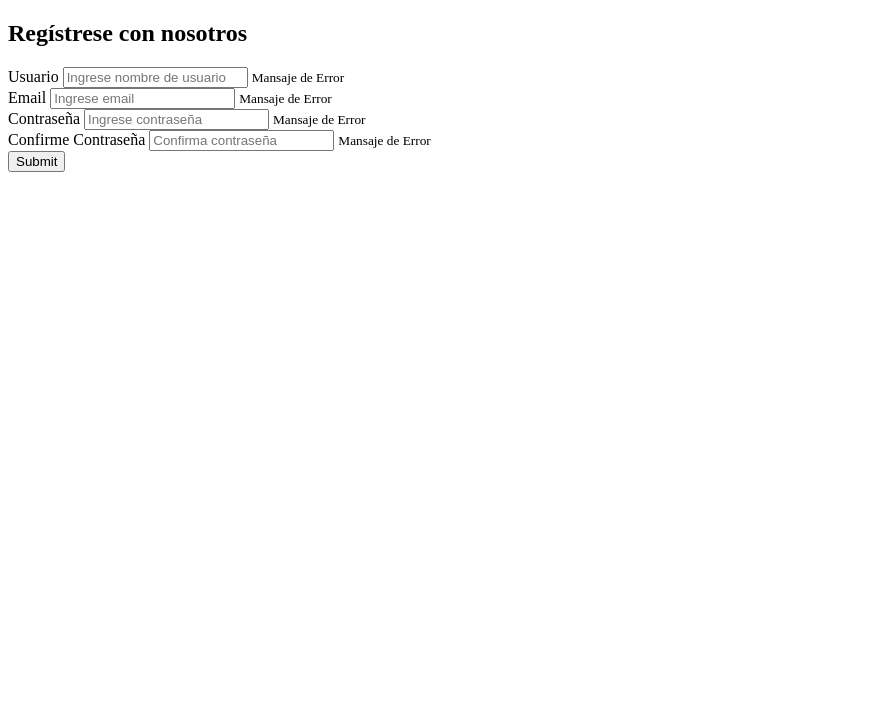
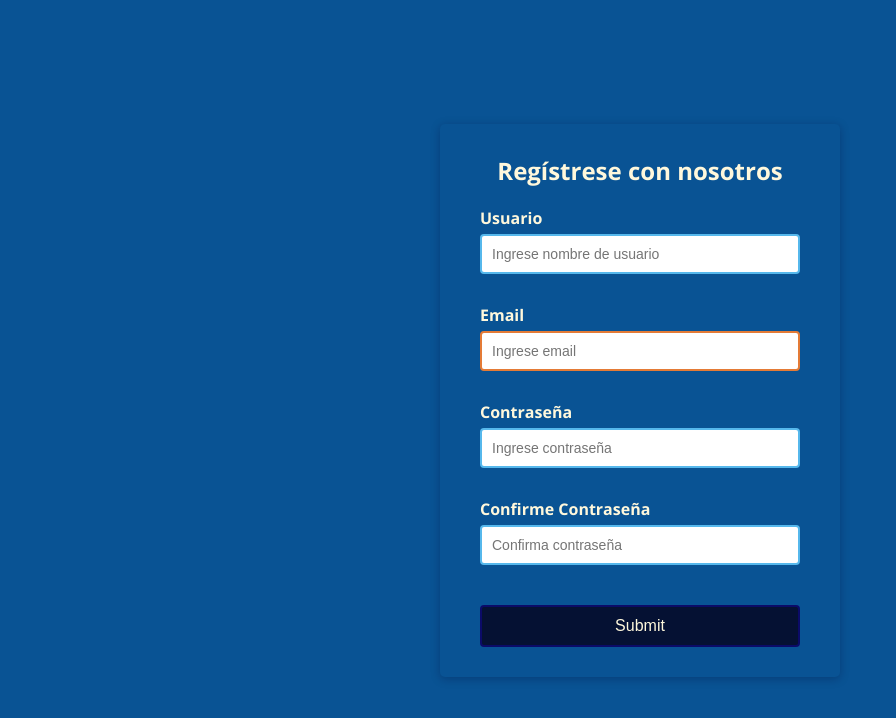
Before and after one commit to NPGonzalez/validation, a plain HTML site: page src/index.html in a window 1280 px wide. Shown: the whole page, without its empty margins (0-896 px from the left). Drawn offline with nearby package versions, Linux system fonts and the light colour scheme.

Commit message:
Se crea estilo

```diff
--- a/src/index.html
+++ b/src/index.html
@@ -17,7 +17,7 @@
                 <input type="text" id="username" placeholder="Ingrese nombre de usuario">
                 <small>Mansaje de Error</small>
             </div>
-            <div class="form-control">
+            <div class="form-control error">
                 <label for="email">Email</label>
                 <input type="text" id="email" placeholder="Ingrese email">
                 <small>Mansaje de Error</small>
--- a/src/style.css
+++ b/src/style.css
@@ -0,0 +1,94 @@
+@import url('https://fonts.googleapis.com/css2?family=Open+Sans:wght@700&display=swap');
+:root {
+    --success-color: chartreuse;
+    --error-color: #e47b36;
+}
+
+* {
+    box-sizing: border-box;
+}
+
+body {
+    background-color: rgb(9, 83, 148);
+    font-family: "Open Sans", sans-serif;
+    display: flex;
+    align-items: center;
+    justify-content: center;
+    min-height: 100vh;
+    margin: 0;
+}
+
+.container {
+    background-color: rgbrgb(9, 83, 148);
+    border-radius: 5px;
+    box-shadow: 0 2px 10px rgba(4, 13, 56, 0.3);
+    width: 400px;
+}
+
+h2 {
+    text-align: center;
+    margin: 0 0 20px;
+}
+
+.form {
+    padding: 30px 40px;
+    color: cornsilk;
+}
+
+.form-control {
+    margin-bottom: 10px;
+    padding-bottom: 20px;
+    position: relative;
+}
+
+.form-control label {
+    display: block;
+    margin-bottom: 5px;
+}
+
+.form-control input {
+    border: 2px solid #56b8ec;
+    border-radius: 4px;
+    display: block;
+    width: 100%;
+    padding: 10px;
+    font-size: 14px;
+}
+
+.form-control input:focus {
+    outline: 0;
+    border-color: cadetblue;
+}
+
+.form-control.success input {
+    border-color: var(--success-color);
+}
+
+.form-control.error input {
+    border-color: var(--error-color);
+}
+
+.form-control small {
+    color: var(--error-color);
+    position: absolute;
+    bottom: 0;
+    left: 0;
+    visibility: hidden;
+}
+
+.form-control.error small {
+    visibility: hidden;
+}
+
+.form button {
+    cursor: pointer;
+    background-color: rgb(5, 17, 51);
+    border: 2px solid rgb(11, 11, 104);
+    border-radius: 4px;
+    color: cornsilk;
+    display: block;
+    font-size: 16px;
+    padding: 10px;
+    margin-top: 20px;
+    width: 100%;
+}
```
